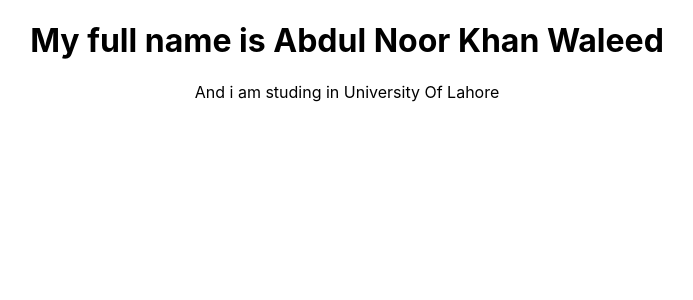
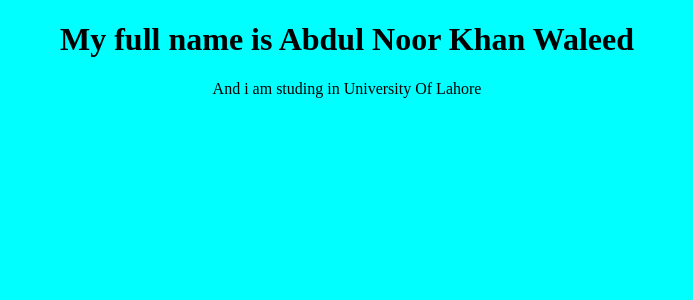
Before and after one commit to abdulnoorkhanwaleed/my-app, a React (Create React App) app: page / in a window 1280 px wide. Shown: the top 300 px of the page, without its empty margins (293-986 px from the left). Built offline with nearby package versions, Linux system fonts and the light colour scheme.

Commit message:
Update index.css

```diff
--- a/src/index.css
+++ b/src/index.css
@@ -1,13 +1,5 @@
-body {
-  margin: 0;
-  font-family: -apple-system, BlinkMacSystemFont, 'Segoe UI', 'Roboto', 'Oxygen',
-    'Ubuntu', 'Cantarell', 'Fira Sans', 'Droid Sans', 'Helvetica Neue',
-    sans-serif;
-  -webkit-font-smoothing: antialiased;
-  -moz-osx-font-smoothing: grayscale;
+body{
+  background-color: aqua;
+  text-decoration: beige;
+
 }
-
-code {
-  font-family: source-code-pro, Menlo, Monaco, Consolas, 'Courier New',
-    monospace;
-}
```
